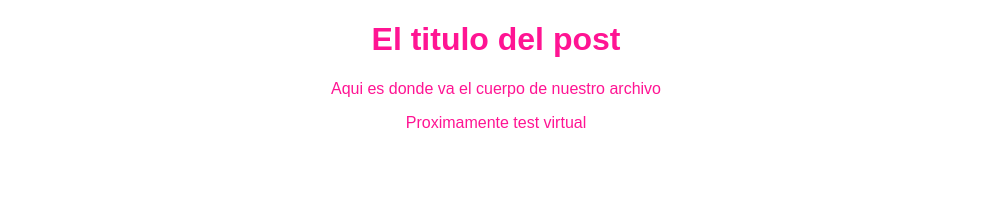
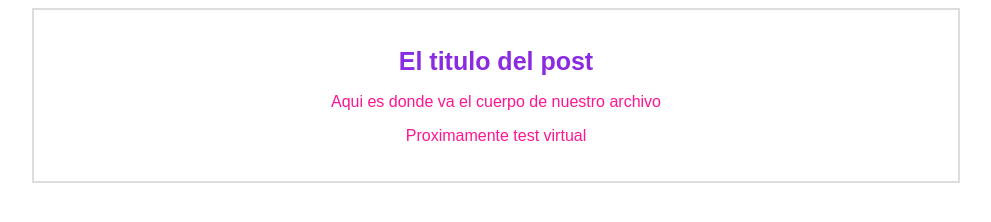
Before and after one commit to asaelj/hyperblog, a plain HTML site: page index.html in a window 1280 px wide. Shown: the whole page, without its empty margins (144-1135 px from the left). Drawn offline with Linux system fonts and the light colour scheme.

Commit message:
Cambios mas recientes y bonitos

```diff
--- a/css/style.css
+++ b/css/style.css
@@ -3,3 +3,17 @@ body {
   font-family: arial;
   color: deeppink;
 }
+
+.container{
+  margin-left: auto;
+  margin-right: auto;
+  text-align: center;
+  width: 70%;
+  padding: 20px;
+  border: 2px solid #dddddd
+}
+
+h1{
+  font-size: 25px;
+  color: blueviolet;
+}
--- a/index.html
+++ b/index.html
@@ -1,14 +1,20 @@
 <!DOCTYPE html>
 <html lang="en">
+
 <head>
   <meta charset="UTF-8">
   <meta name="viewport" content="width=device-width, initial-scale=1.0">
   <link rel="stylesheet" href="./css/style.css">
   <title>Blogpost</title>
 </head>
+
 <body>
-  <h1>El titulo del post</h1>
-  <p>Aqui es donde va el cuerpo de nuestro archivo</p>
-  <p>Proximamente test virtual</p>
+  <div class="container">
+    <h1>El titulo del post</h1>
+    <p>Aqui es donde va el cuerpo de nuestro archivo</p>
+    <p>Proximamente test virtual</p>
+  </div>
+
 </body>
+
 </html>
```
